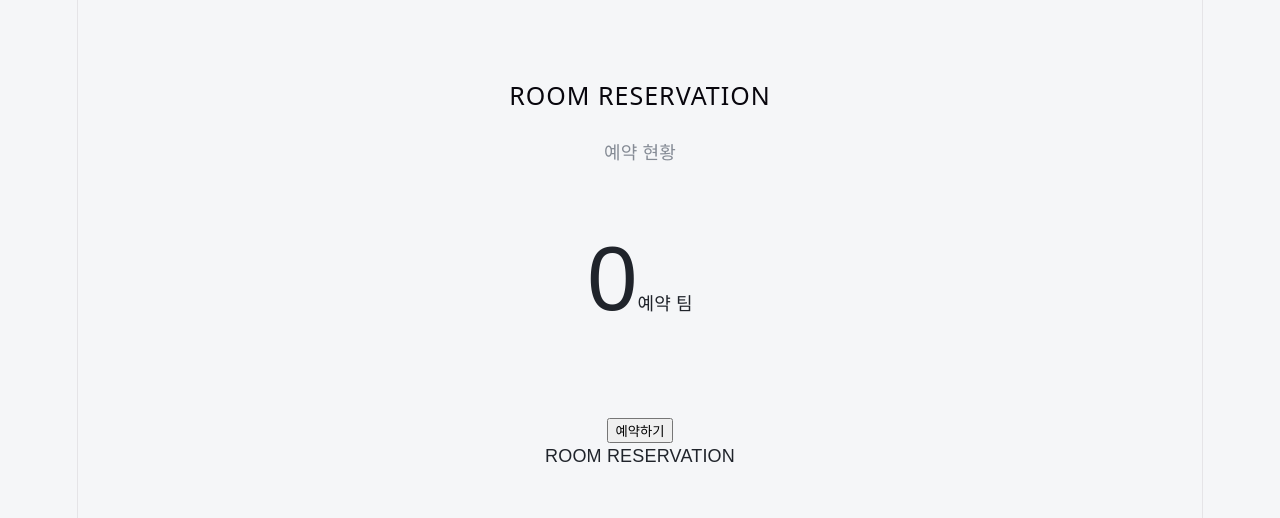
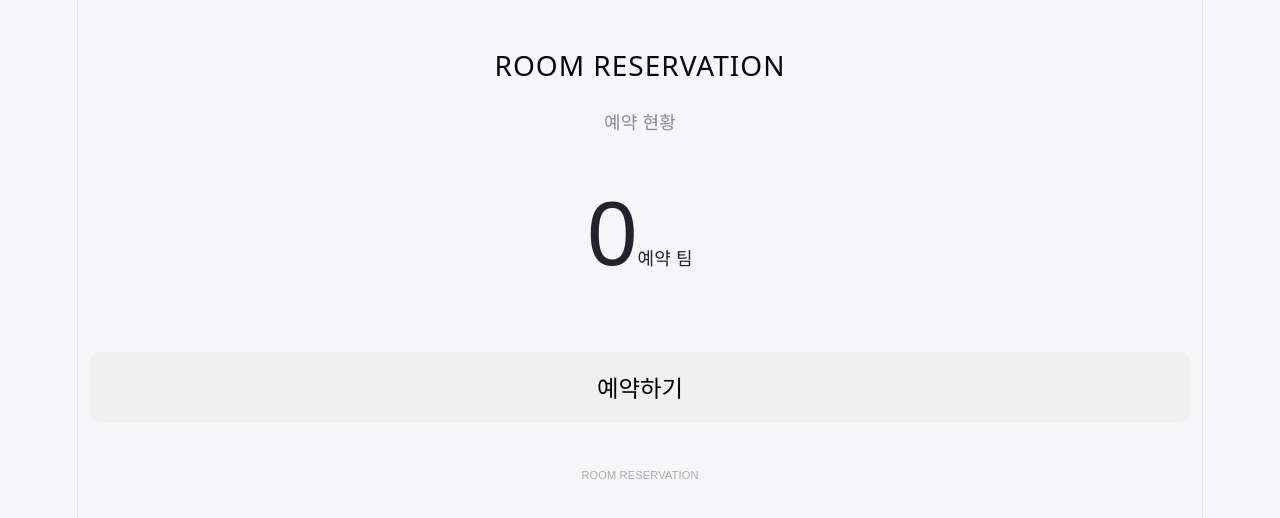
Before and after one commit to sch-Anthony/room-reservation, a React (Vite) app: page /#/ in a window 1280 px wide. Shown: the top 518 px of the page. Built offline with nearby package versions, Linux system fonts and the light colour scheme; no server answers.

Commit message:
Refactor CSS styles for layout and spacing
Updated styles for container, buttons, and various elements to improve layout and spacing.

```diff
--- a/src/style.css
+++ b/src/style.css
@@ -11,14 +11,14 @@ body {
 }
 
 .container {
-  width: 95%;
-  max-width: 1000px;
-  margin: 0 auto;
-  padding: 50px 25px;
+  width: 100%;
+  max-width: none;
+  margin: 0;
+  padding: 20px 12px;
 }
 
 h1 {
-  font-size: 25px;
+  font-size: 28px;
   letter-spacing: 1px;
   text-align: center;
 }
@@ -26,12 +26,14 @@ h1 {
 .subtitle {
   text-align: center;
   color: #858b95;
-  margin: 12px 0 35px;
+  margin: 12px 0 25px;
 }
 
 .count-card {
-  padding: 60px 30px;
-  margin: 40px 0;
+  width: 100%;
+  padding: 60px 15px;
+  margin: 20px 0;
+}
 
 .count {
   font-size: 5rem;
@@ -60,12 +62,13 @@ input, select {
 }
 
 button {
-  height: 50px;
+  width: 100%;
+  min-height: 50px;
   border: none;
   border-radius: 10px;
   font-size: 16px;
   font-weight: bold;
-  cursor: inter;
+  cursor: pointer;
 }
 
 button:disabled {
@@ -75,18 +78,17 @@ button:disabled {
 
 .primary-button {
   font-size: 1.3rem;
-  padding: 18px 40px;
+  padding: 18px 20px;
 }
 
 .back-button {
-  width: 100%;
   background: #e6e8ec;
   color: #333;
   margin-top: 15px;
 }
 
 .admin-container {
-  max-width: 600px;
+  max-width: none;
 }
 
 .admin-summary {
@@ -116,7 +118,6 @@ button:disabled {
 }
 
 .delete-button {
-  width: 100%;
   background: #e8e8e8;
   color: #b42318;
   margin-top: 10px;
@@ -126,9 +127,8 @@ footer {
   text-align: center;
   color: #aaa;
   font-size: 11px;
-  margin-top: 80px;
+  margin-top: 40px;
 }
-
 
 input,
 select,
```
